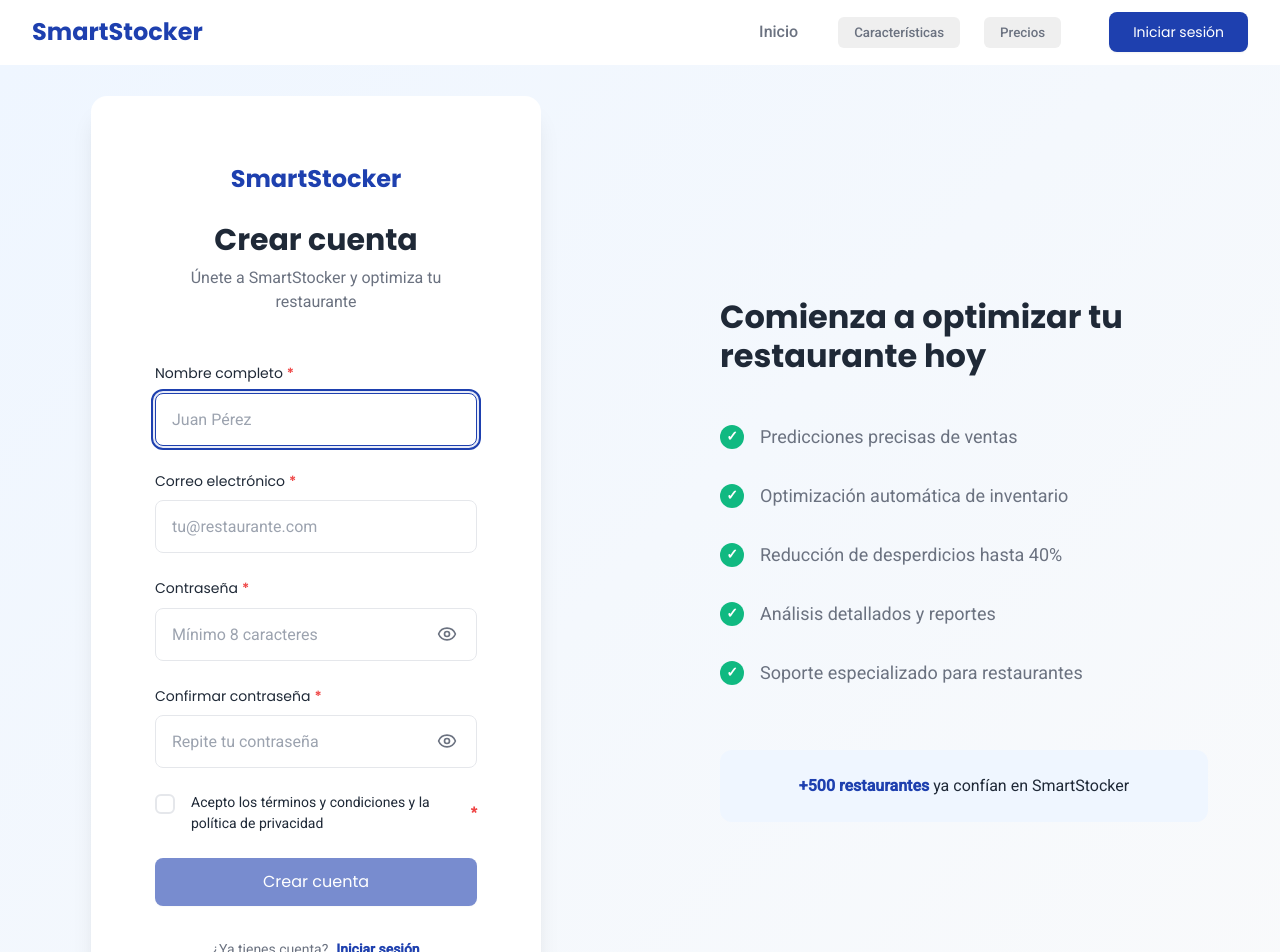
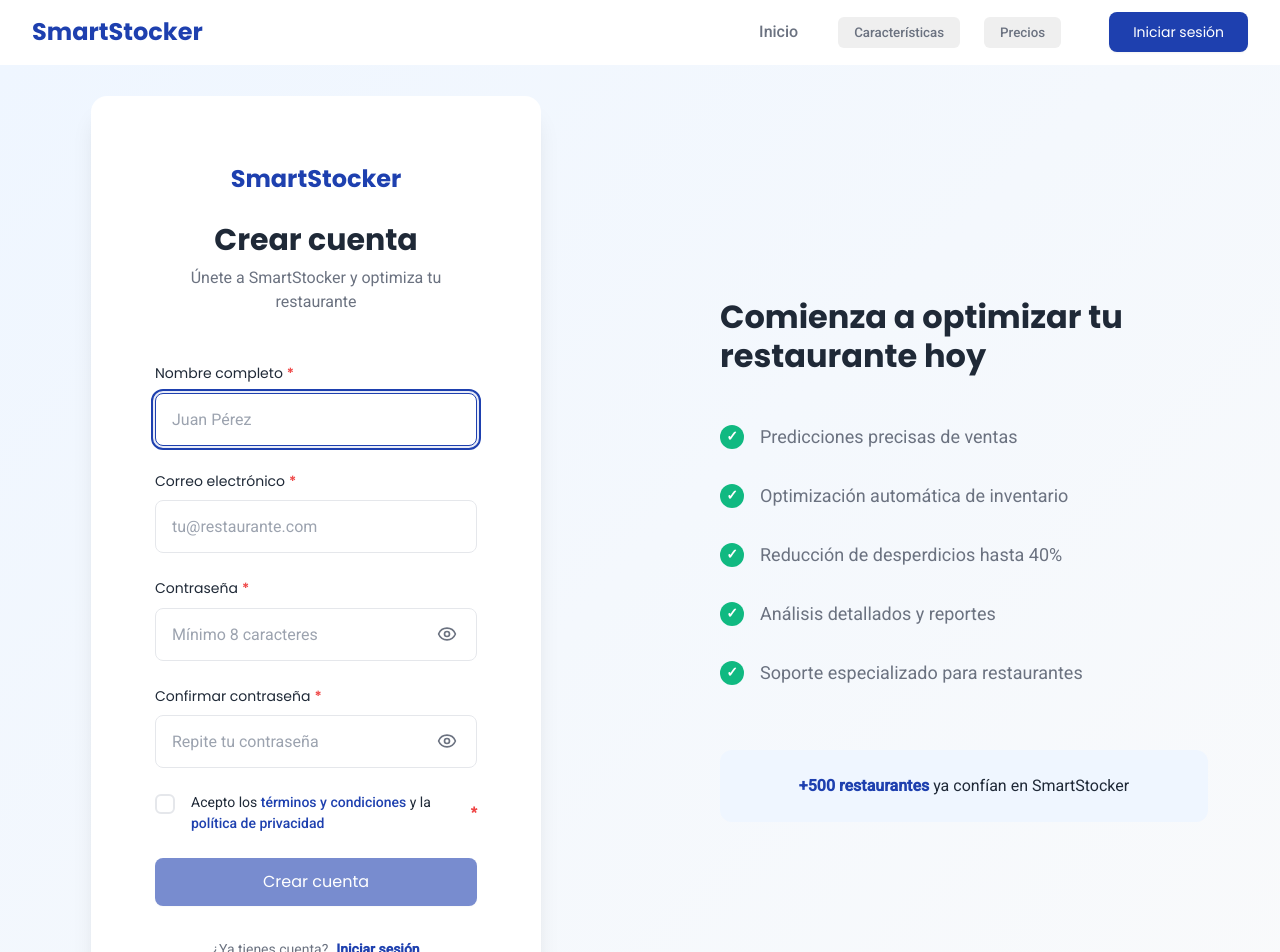
Before and after one commit to gabyross/front, a React (Vite) app: page /registro in a window 1280 px wide. Shown: the top 952 px of the page. Built offline with nearby package versions, Linux system fonts and the light colour scheme.

Commit message:
Mejorar funcionalidad del registro

```diff
--- a/src/components/common/Checkbox.jsx
+++ b/src/components/common/Checkbox.jsx
@@ -66,6 +66,7 @@ const Checkbox = ({
           id={`${checkboxId}-error`}
           className={styles.errorMessage}
           role="alert"
+          onClick={(e) => e.preventDefault()}
         >
           {error}
         </span>
--- a/src/components/common/Checkbox.module.css
+++ b/src/components/common/Checkbox.module.css
@@ -76,6 +76,8 @@
   display: flex;
   align-items: center;
   gap: var(--spacing-xs);
+  pointer-events: none;
+  user-select: none;
 }
 
 .required {
--- a/src/pages/Registro.jsx
+++ b/src/pages/Registro.jsx
@@ -106,8 +106,9 @@ const Registro = () => {
     // Simular llamada a API
     await new Promise(resolve => setTimeout(resolve, 1500));
 
-    // Simular éxito y redirigir
-    navigate('/');
+    // Simular éxito y redirigir a login
+    alert('¡Cuenta creada exitosamente! Ahora puedes iniciar sesión.');
+    navigate('/login');
   };
 
   // Manejar envío del formulario
@@ -211,8 +212,23 @@ const Registro = () => {
                 error={errors.acceptTerms}
                 required
               >
-                <span className={styles.termsText}>
-                  Acepto los términos y condiciones y la política de privacidad
+                <span>
+                  Acepto los{' '}
+                  <a
+                    href="/terminos"
+                    className={styles.termsLink}
+                    onClick={(e) => e.stopPropagation()}
+                  >
+                    términos y condiciones
+                  </a>
+                  {' '}y la{' '}
+                  <a
+                    href="/privacidad"
+                    className={styles.termsLink}
+                    onClick={(e) => e.stopPropagation()}
+                  >
+                    política de privacidad
+                  </a>
                 </span>
               </Checkbox>
 
--- a/src/pages/Registro.module.css
+++ b/src/pages/Registro.module.css
@@ -106,11 +106,6 @@
   text-decoration: underline;
 }
 
-/* Texto de términos no clickeable */
-.termsText {
-  pointer-events: none;
-  user-select: none;
-}
 
 /* Footer del registro */
 .registroFooter {
```
